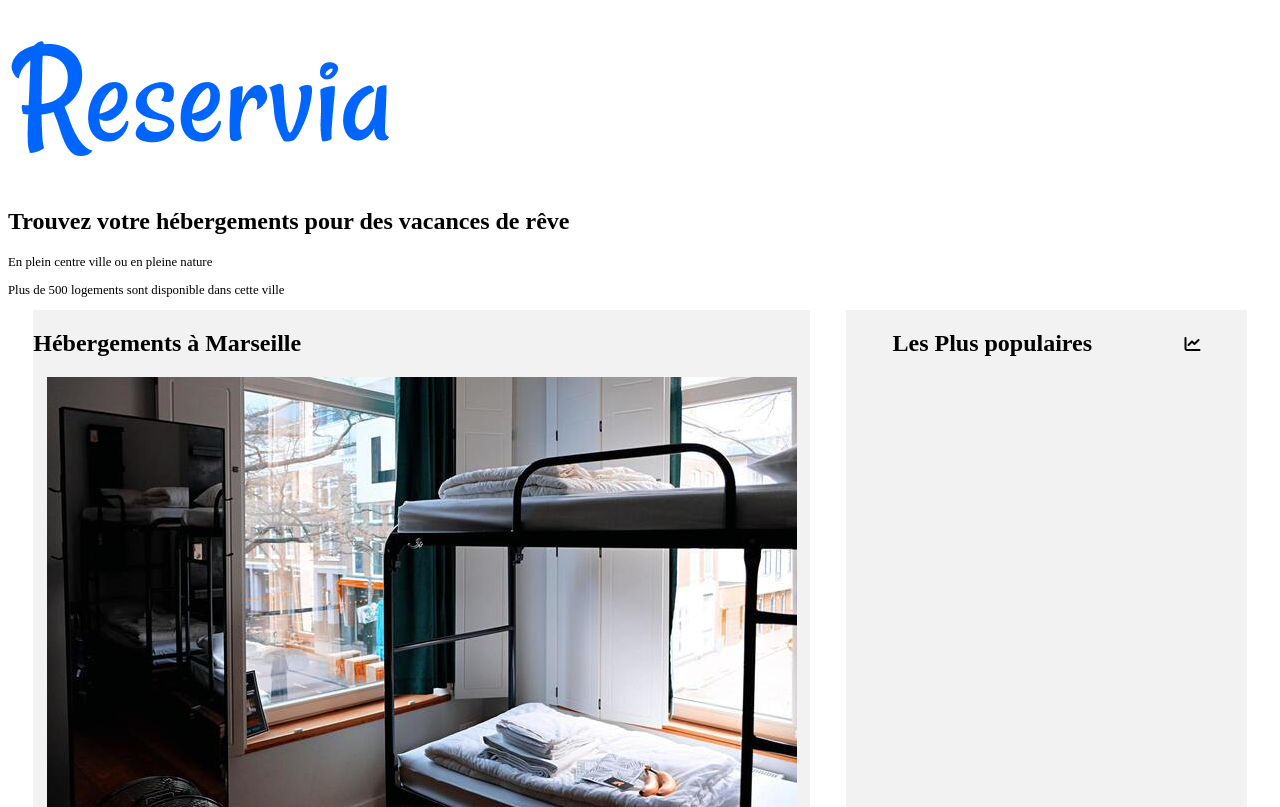
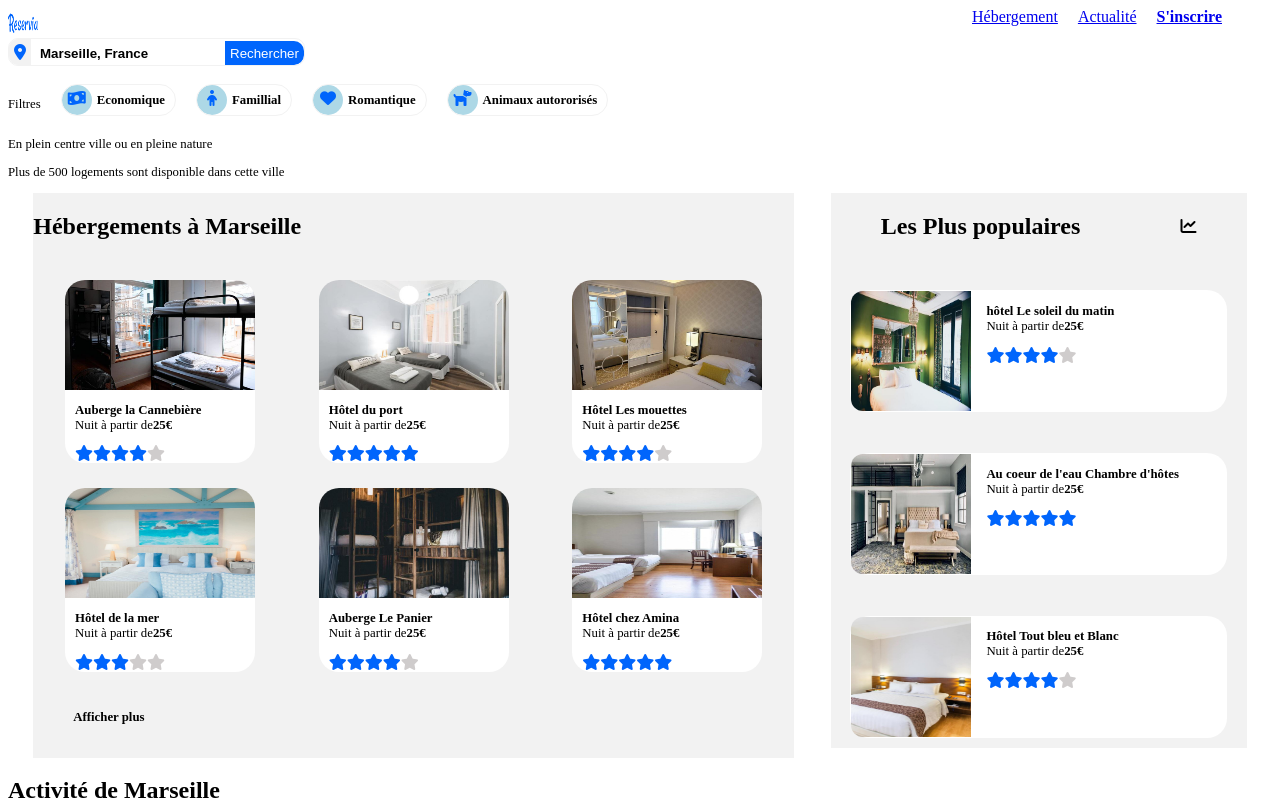
Before and after one commit to elrs92/elbouchmehdi_2_26032021, a plain HTML site: page index.html in a window 1280 px wide. Shown: the top 807 px of the page. Drawn offline with Linux system fonts and the light colour scheme.

Commit message:
finalisation partie un

```diff
--- a/Projet2.css
+++ b/Projet2.css
@@ -15,7 +15,7 @@ body
     justify-content: space-around;
 }
 
-.hébergement_1
+.hebergement_1
 {
     width: 190px;
 
@@ -35,9 +35,9 @@ body
 {
     margin-left: 10px;
 }
-.hébergement_1 img
+.hebergement_1 img
 {
-    width: 220;
+    width: 190px;
     height: 110px;
 }
 
@@ -212,3 +212,107 @@ justify-content: space-around;
     overflow: hidden;
     margin-bottom: 10px;
 }
+
+
+#rechercherButtom
+{
+    color: white;
+    background-color: #0065FC;
+    height: 24px;
+    border-radius: 0 10px 10px 0;
+    border:none;
+    padding: 5px;
+
+}
+
+#rechercherDiv
+{
+    display:inline-block;
+    border-radius: 10px;
+    overflow: hidden;
+    border : 1px solid #F2F2F2;
+
+}
+
+#localtionIcon{
+    padding: 5px;
+    background-color: #F2F2F2;
+}
+
+#rechercher{
+
+    border: none;
+    font-weight: bold;
+    padding-left: 5px;
+    padding-top: 5px;
+
+}
+
+
+#mesFiltres{
+    display: flex;
+}
+.unFiltre{
+    margin-left: 20px;
+    display:flex;
+
+    overflow: hidden;
+    border-radius: 100px;
+    border : 1px solid #F2F2F2;
+    height: min-content;
+}
+
+.filtreIcon{
+    border-radius: 50%;
+    background-color: lightblue;
+    color: #0065FC;
+    text-align: center;
+    align-self: center;
+    padding: 5px;
+    border-radius: 50%;
+    width: 20px;
+    height: 20px;
+
+}
+
+.texteFiltre{
+    padding-left: 5px;
+    padding-right: 10px;
+    margin: 0;
+    align-self: center;
+}
+
+
+nav
+{
+display : flex ;
+justify-content: space-between;
+align-items: flex-start;
+margin-right: 50px;
+
+}
+#bleu
+{
+    color: rgb(80, 162, 255);
+}
+#bleufonce
+{
+    color: rgb(33, 119, 218);
+}
+#reservia
+{
+    width: 30px ;
+    height: 30px;
+
+
+}
+#adroite
+{
+    display: flex;
+    justify-content: flex-right;
+    height: 100%;
+}
+
+.menuAppli{
+    margin-left: 20px;
+}
--- a/index.html
+++ b/index.html
@@ -5,23 +5,53 @@
     <meta charset="utf-8" />
     <link rel="stylesheet" type="text/css" href="Projet2.css" />
     <script src="https://kit.fontawesome.com/2d4d9b4f48.js" crossorigin="anonymous"></script>
+    <title>Projet 2 maquette site web</title>
 </head>
+<body>
 <header>
-    <img src="img/logo/Reservia@3x.png" alt="logo reservia" />
 
 
 </header>
 
 <nav>
 
+    <img id="reservia" src="img/logo/Reservia@3x.png" alt="logo reservia" />
+  <div id="adroite">
+      <a href="#" class="menuAppli active">Hébergement</a>
+    <a href="#" class="menuAppli">Actualité</a>
+    <a href="#" class="menuAppli"><strong>S'inscrire</strong></a></div>
 
 
 </nav>
 
-
+<div id="rechercherDiv">
+    <i id="localtionIcon" class="fas fa-map-marker-alt"></i>
+    <input id ="rechercher" type="text" value="Marseille, France" />
+    <input id ="rechercherButtom" type="submit" value="Rechercher"/>
+</div>
+<br/>
+<br/>
+<section id="mesFiltres" >
+    <p><stong>Filtres</stong></p>
+    <div class="unFiltre">
+        <i class="fas fa-money-bill-wave filtreIcon"></i>
+        <p class="texteFiltre"><strong>Economique</strong></p>
+    </div>
+    <div class="unFiltre">
+        <i class="fas fa-child filtreIcon"></i>
+        <p class="texteFiltre"><strong>Famillial</strong></p>
+    </div>
+    <div class="unFiltre">
+        <i class="fas fa-heart filtreIcon"></i>
+        <p class="texteFiltre"><strong>Romantique</strong></p>
+    </div>
+    <div class="unFiltre">
+        <i class="fas fa-dog filtreIcon"></i>
+        <p class="texteFiltre"><strong>Animaux autororisés</strong></p>
+    </div>
+</section>
 
 <section>
-    <h1>Trouvez votre hébergements pour des vacances de rêve</h1>
     <p>En plein centre ville ou en pleine nature</p>
     <p>Plus de 500 logements sont disponible dans cette ville</p>
 </section>
@@ -77,8 +107,7 @@
 
         </article>
         <article class="hebergement_1">
-                <img src="img\hebergements\4_small\nicate-lee-kT-ZyaiwBe0-unsplash.jpg"
-                    alt="photo appartement Le Panier" />
+            <img src="img\hebergements\4_small\nicate-lee-kT-ZyaiwBe0-unsplash.jpg" alt="photo appartement Le Panier" />
             <div class="div1">
                 <p><strong>Auberge Le Panier</strong></br>
                     Nuit à partir de<strong>25€</strong></p>
@@ -235,7 +264,7 @@
 
 
 
-
+</body>
 
 
 
```
Lines whose indentation alone changed are shown as unchanged.
